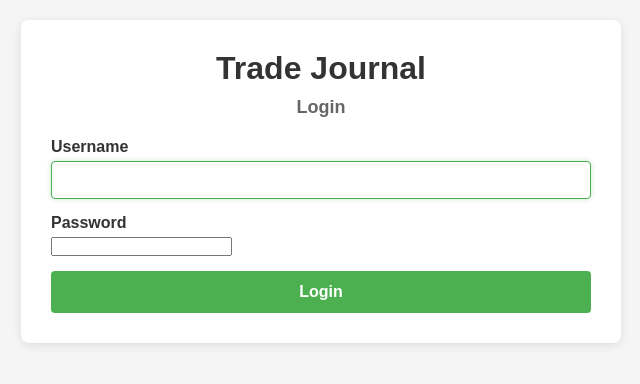
After one commit to VictorOhason/Trade-Journal, a Flask app: page /login in a window 1280 px wide. The commit adds this page. Shown: the top 384 px of the page, without its empty margins (319-959 px from the left). Run offline with Flask 3, Linux system fonts and the light colour scheme.

Commit message:
Implement user authentication with login and logout functionality

```diff
--- a/app.py
+++ b/app.py
@@ -1,4 +1,5 @@
-from flask import Flask, render_template, request, redirect, url_for, send_file
+from flask import Flask, render_template, request, redirect, url_for, send_file, session, flash
+from functools import wraps
 import csv
 import os
 import pandas as pd
@@ -6,13 +7,52 @@ import matplotlib.pyplot as plt
 
 # This creates my flask application. (__name__) is a special python variable that means "This file"
 app = Flask(__name__)
+app.secret_key = os.urandom(24)  # session encryption key (safe for dev)
+
+# simple in-memory user credentials (for learning/demo)
+VALID_USERNAME = 'admin'
+VALID_PASSWORD = 'password123'
+
+# login-required decorator
+def login_required(func):
+    @wraps(func)
+    def wrapped(*args, **kwargs):
+        if session.get('logged_in'):
+            return func(*args, **kwargs)
+        flash('You must log in first.', 'warning')
+        return redirect(url_for('login'))
+    return wrapped
 
 # a "route" is a path in my app
 @app.route('/') #when someone visits the home page(/)
-def index():#this function is called#
+@login_required
+def index(): #this function is called#
     return render_template('index.html') # this then shows the index.html files from the templates folder
 
+@app.route('/login', methods=['GET', 'POST'])
+def login():
+    if request.method == 'POST':
+        username = request.form.get('username', '').strip()
+        password = request.form.get('password', '').strip()
+
+        if username == VALID_USERNAME and password == VALID_PASSWORD:
+            session['logged_in'] = True
+            session['username'] = username
+            flash('Logged in successfully.', 'success')
+            return redirect(url_for('index'))
+
+        flash('Invalid username or password.', 'danger')
+
+    return render_template('login.html')
+
+@app.route('/logout')
+def logout():
+    session.clear()
+    flash('Logged out successfully.', 'info')
+    return redirect(url_for('login'))
+
 @app.route('/submit', methods = ['POST']) # Listens for POST requests to /submit
+@login_required
 def submit_trade(): # function to get and store data in csv file format
     #get the form data
     date = request.form['date']
@@ -43,6 +83,7 @@ def submit_trade(): # function to get and store data in csv file format
     return redirect(url_for('show_dashboard'))
 
 @app.route('/dashboard')
+@login_required
 def show_dashboard():
     # read all trades from CSV with Pandas
     charts_dir = os.path.join('static', 'charts')
@@ -140,5 +181,6 @@ def show_dashboard():
                            charts=chart_paths)
 
 @app.route('/download')
+@login_required
 def download_csv():
     return send_file('data/trades.csv', as_attachment=True, download_name='trades.csv', mimetype='text/csv')
--- /dev/null
+++ b/templates/login.html
@@ -0,0 +1,35 @@
+<!DOCTYPE html>
+<html>
+<head>
+    <title>Trade Journal - Login</title>
+    <link rel="stylesheet" href="{{ url_for('static', filename='style.css') }}">
+</head>
+<body>
+    <div class="container">
+        <h1>Trade Journal</h1>
+        <h2>Login</h2>
+
+        {% with messages = get_flashed_messages(with_categories=true) %}
+          {% if messages %}
+            <div class="flash-container">
+              {% for category, message in messages %}
+                <div class="flash flash-{{ category }}">{{ message }}</div>
+              {% endfor %}
+            </div>
+          {% endif %}
+        {% endwith %}
+
+        <form method="post" action="{{ url_for('login') }}">
+            <div class="form-group">
+                <label for="username">Username</label>
+                <input id="username" name="username" type="text" required autofocus>
+            </div>
+            <div class="form-group">
+                <label for="password">Password</label>
+                <input id="password" name="password" type="password" required>
+            </div>
+            <button type="submit" class="btn">Login</button>
+        </form>
+    </div>
+</body>
+</html>
```
Also changed, not shown: static/style.css (+31 -3 lines).
